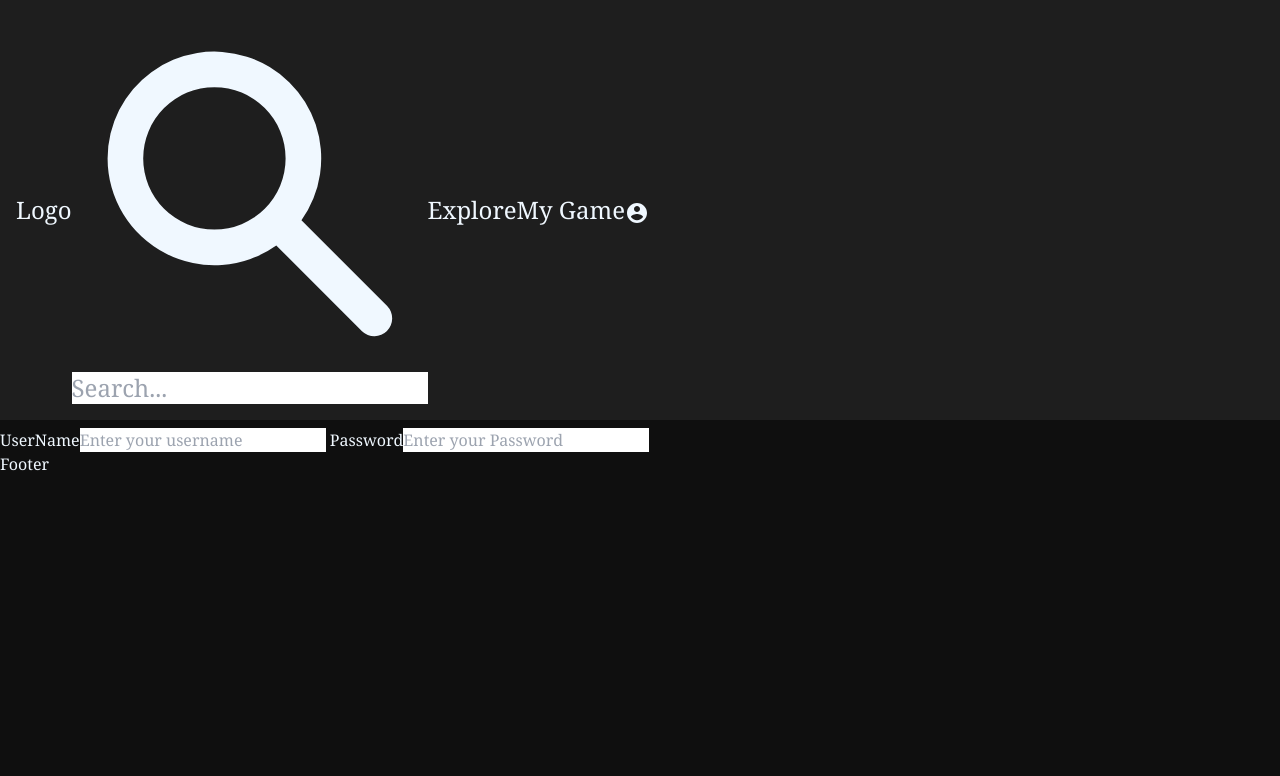
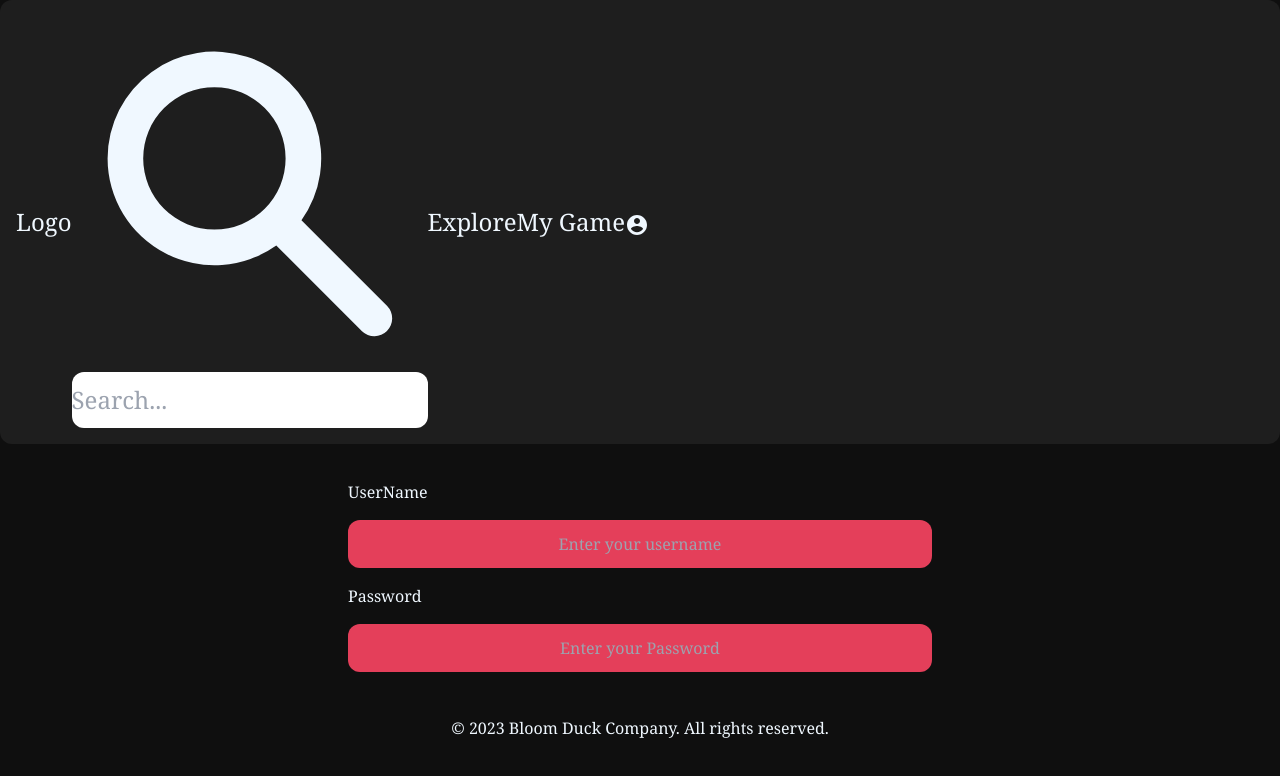
Before and after one commit to AsaadDuck/GameStack, a Next.js app: page /login in a window 1280 px wide. Shown: the top 776 px of the page. Built offline with nearby package versions, Linux system fonts and the light colour scheme.

Commit message:
login and footer

```diff
--- a/Components/Footer.tsx
+++ b/Components/Footer.tsx
@@ -2,8 +2,11 @@ import React from 'react'
 
 const Footer = () => {
   return (
-    <div>Footer</div>
-  )
+<div className="w-full px-4 absolute bottom-10">
+    <p className="text-center text-gray-500 text-sm">
+      &copy; 2023 Bloom Duck Company. All rights reserved.
+    </p>
+  </div>  )
 }
 
 export default Footer
--- a/src/pages/login.tsx
+++ b/src/pages/login.tsx
@@ -8,15 +8,22 @@ const Login = () => {
     password:""
   });
 
+
+
   return (
-    <div>
-        <form action="">
+    <div className="m-auto flex justify-center ">
+        <form className="p-7 w-1/2  " action="">
 
-          <label htmlFor=""> UserName</label>
-          <input type="text" placeholder="Enter your username" />
+          <div className="">
+          <label className="" htmlFor=""> UserName</label>
+          <input className="block w-full text-center my-4 py-3 text-gray-300 border-[#0F0F0F]   rounded-xl bg-[#E43F5A]" type="text" placeholder="Enter your username" />
+          </div>
 
+          <div className="">
           <label htmlFor=""> Password</label>
-          <input type="text" name="" id=""  placeholder= "Enter your Password"/>
+          <input className="block w-full text-center my-4 py-3 text-gray-300 border-[#0F0F0F]   rounded-xl bg-[#E43F5A]" type="text" name="" id=""  placeholder= "Enter your Password"/>
+          </div>
+
 
         </form>
     </div>
--- a/tailwind.config.js
+++ b/tailwind.config.js
@@ -1,7 +1,7 @@
 /** @type {import('tailwindcss').Config} */
 module.exports = {
   mode: 'jit',
-  purge: ['./pages/**/*.{js,ts,jsx,tsx}', './components/**/*.{js,ts,jsx,tsx}'],
+
   darkMode: false,
   theme: {
   extend: {},
@@ -12,7 +12,7 @@ module.exports = {
   plugins: [],
   content: [
     './src/pages/**/*.{js,ts,jsx,tsx,mdx}',
-    './src/components/**/*.{js,ts,jsx,tsx,mdx}',
+    './components/**/*.{js,ts,jsx,tsx,mdx}',
     './src/app/**/*.{js,ts,jsx,tsx,mdx}',
   ],
   theme: {
```
